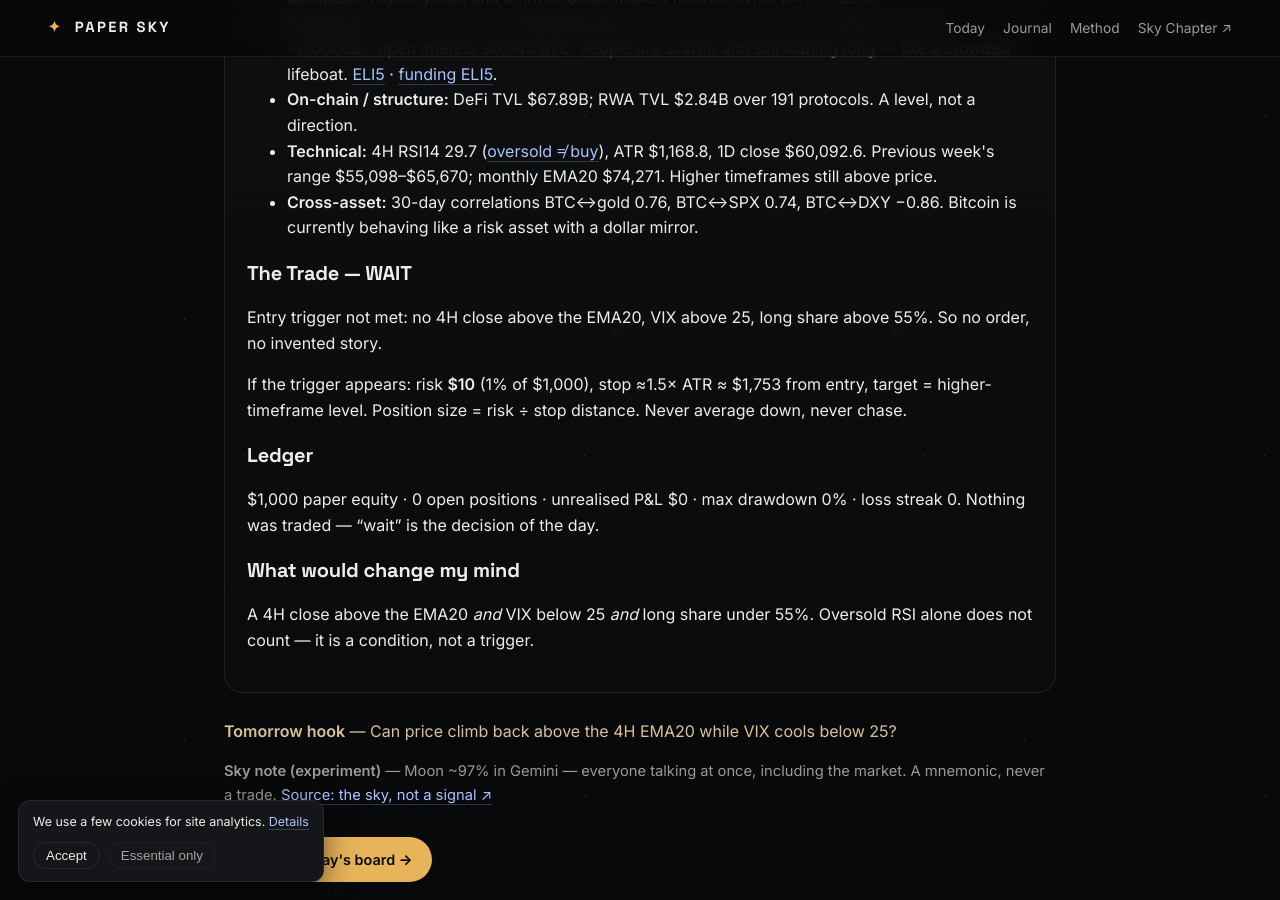
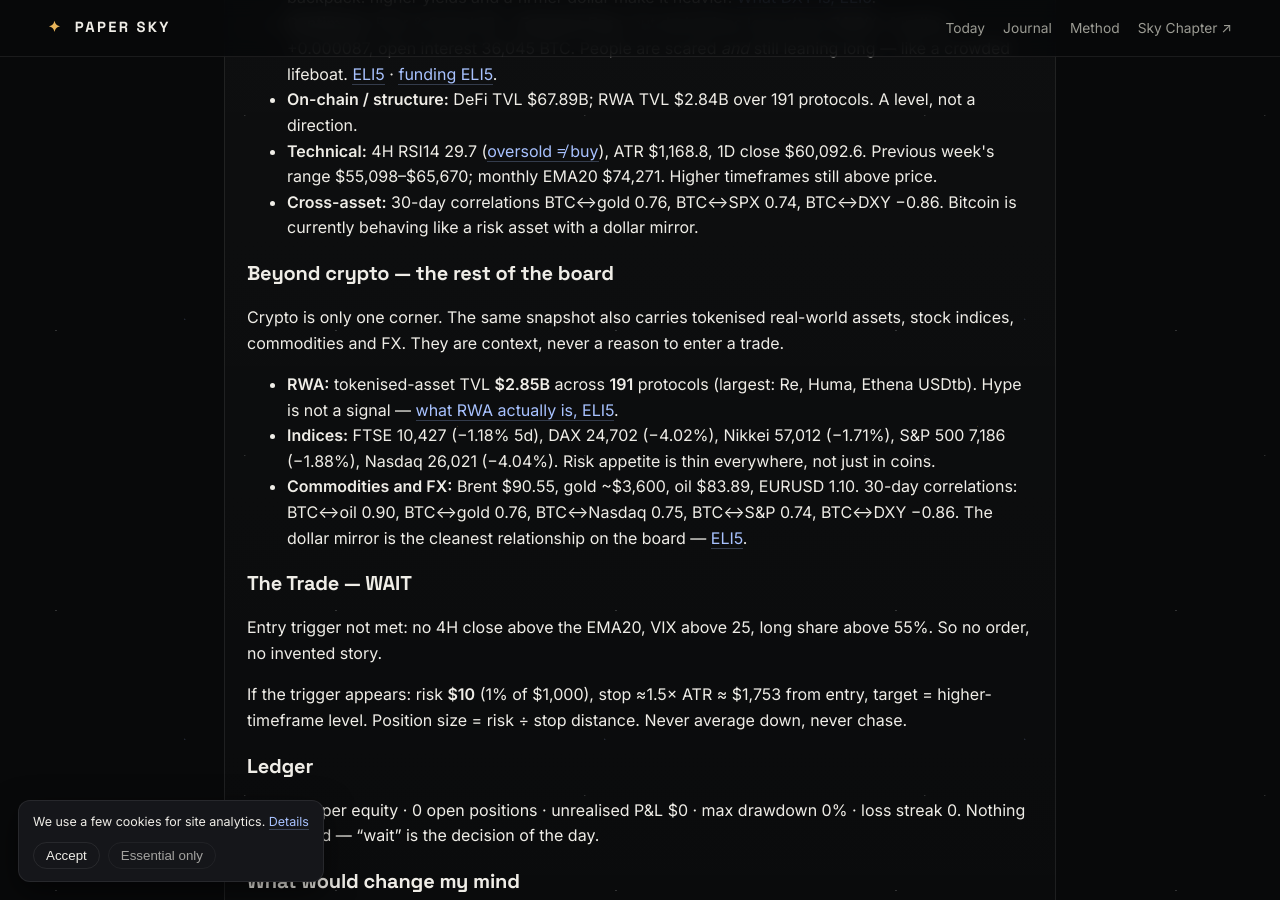
Before and after one commit to paper-sky/paper-sky.github.io, a Jekyll site: the page built from _journal/2026-11-25.md, in a window 1280 px wide and 900 px high, scrolled down 594 px. Built offline with Jekyll 4.4.1, drawn with Linux system fonts in a browser that asks for light colours.

Commit message:
Publish site via hermes publish_pages.py

```diff
--- a/_journal/2026-11-25.md
+++ b/_journal/2026-11-25.md
@@ -20,6 +20,14 @@ description: "Paper Sky chapter 1: real market snapshot, ELI5 board, honest $1,0
   <li><strong>Cross-asset:</strong> 30-day correlations BTC↔gold 0.76, BTC↔SPX 0.74, BTC↔DXY −0.86. Bitcoin is currently behaving like a risk asset with a dollar mirror.</li>
 </ul>
 
+<h2>Beyond crypto — the rest of the board</h2>
+<p>Crypto is only one corner. The same snapshot also carries tokenised real-world assets, stock indices, commodities and FX. They are context, never a reason to enter a trade.</p>
+<ul>
+  <li><strong>RWA:</strong> tokenised-asset TVL <b>$2.85B</b> across <b>191</b> protocols (largest: Re, Huma, Ethena USDtb). Hype is not a signal — <a href="{{ '/notes/rwa/' | relative_url }}">what RWA actually is, ELI5</a>.</li>
+  <li><strong>Indices:</strong> FTSE 10,427 (−1.18% 5d), DAX 24,702 (−4.02%), Nikkei 57,012 (−1.71%), S&amp;P 500 7,186 (−1.88%), Nasdaq 26,021 (−4.04%). Risk appetite is thin everywhere, not just in coins.</li>
+  <li><strong>Commodities and FX:</strong> Brent $90.55, gold ~$3,600, oil $83.89, EURUSD 1.10. 30-day correlations: BTC↔oil 0.90, BTC↔gold 0.76, BTC↔Nasdaq 0.75, BTC↔S&amp;P 0.74, BTC↔DXY −0.86. The dollar mirror is the cleanest relationship on the board — <a href="{{ '/notes/dxy/' | relative_url }}">ELI5</a>.</li>
+</ul>
+
 <h2>The Trade — WAIT</h2>
 <p>Entry trigger not met: no 4H close above the EMA20, VIX above 25, long share above 55%. So no order, no invented story.</p>
 <p>If the trigger appears: risk <b>$10</b> (1% of $1,000), stop ≈1.5× ATR ≈ $1,753 from entry, target = higher-timeframe level. Position size = risk ÷ stop distance. Never average down, never chase.</p>
```
